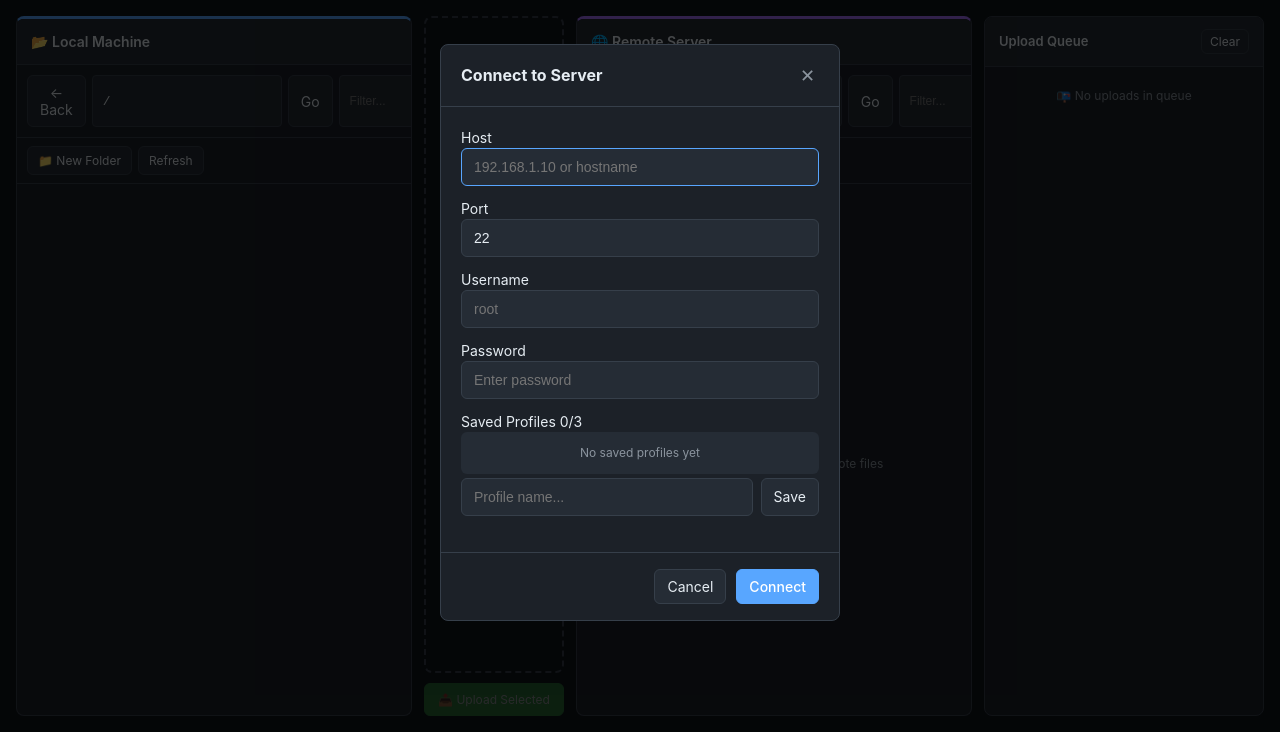
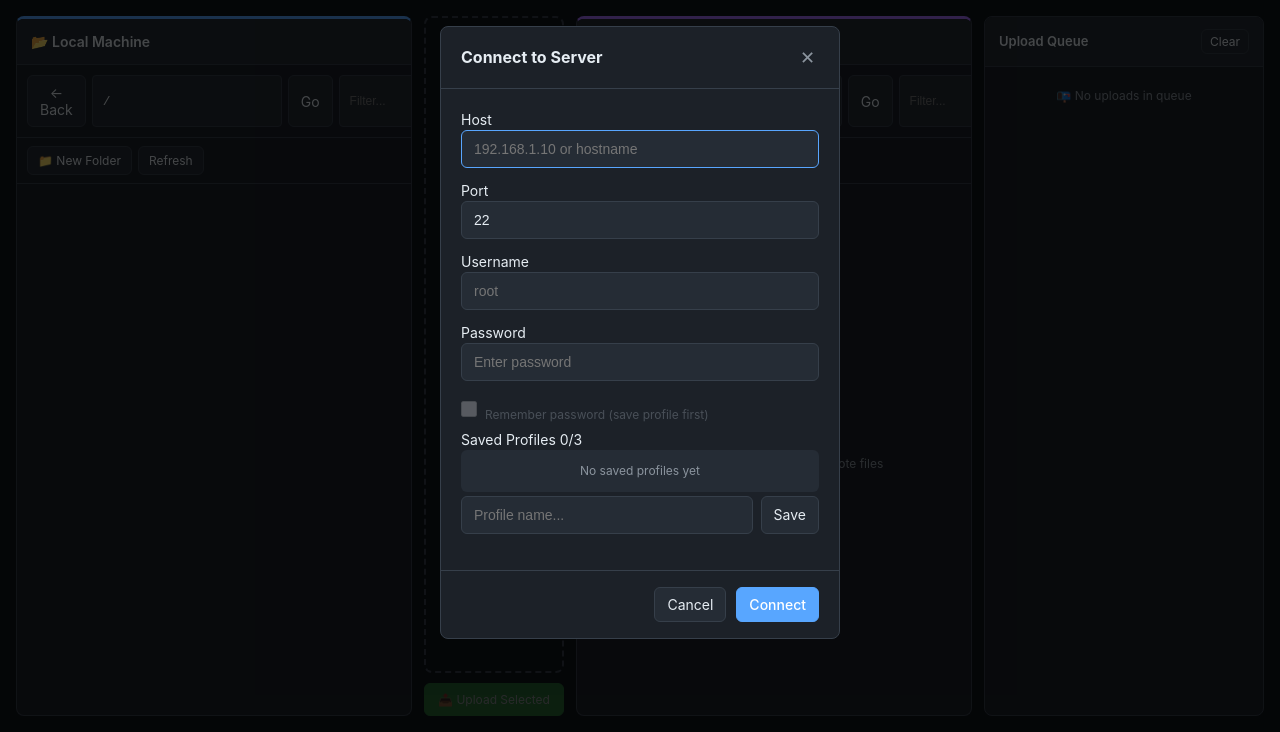
Before and after one commit to Scenci/deaddrop, a website built with Vite: page index.html in a window 1280 px wide. Both pictures are taken after a click on the button "🔗 Connect". Shown: the part 68-800 px from the top of the page. Built offline with nearby package versions, Linux system fonts and the light colour scheme.

Commit message:
we're adding keyring functionality

```diff
--- a/index.html
+++ b/index.html
@@ -52,9 +52,13 @@
             </div>
 
             <div class="form-group">
-              <label for="password">Password</label>
-              <input type="password" id="password" placeholder="Enter password" />
+            <label for="password">Password</label>
+            <input type="password" id="password" placeholder="Enter password" />
+            <div class="checkbox-row">
+              <input type="checkbox" id="remember-password" disabled />
+              <label for="remember-password" class="disabled">Remember password (save profile first)</label>
             </div>
+          </div>
 
             <div id="connect-status"></div>
           </div>
--- a/src-tauri/Cargo.toml
+++ b/src-tauri/Cargo.toml
@@ -26,3 +26,4 @@ serde_json = "1"
 ssh2 = "0.9"
 tokio = { version = "1", features = ["sync"] }
 dirs = "5"
+keyring = { version = "3", features = ["apple-native", "windows-native", "sync-secret-service"] }
--- a/src/main.ts
+++ b/src/main.ts
@@ -134,9 +134,11 @@ window.addEventListener("DOMContentLoaded", async () => {
   const localSearchInput = document.querySelector<HTMLInputElement>("#local-search")!;
   const remoteSearchInput = document.querySelector<HTMLInputElement>("#remote-search")!;
 
-  // Get additional elements
+  // Profile related buttons
   const saveProfileBtn = document.querySelector<HTMLButtonElement>("#save-profile-btn")!;
   const profileNameInput = document.querySelector<HTMLInputElement>("#profile-name")!;
+  const rememberCheckbox = document.querySelector<HTMLInputElement>("#remember-password")!;
+  const rememberLabel = document.querySelector<HTMLLabelElement>("label[for='remember-password']")!;
 
 
   localSearchInput.addEventListener("input", () => {
--- a/src/styles.css
+++ b/src/styles.css
@@ -1068,3 +1068,36 @@ button.danger:hover {
   margin: 0;
   line-height: 1.5;
 }
+
+/* ============ REMEMBER PASSWORD CHECKBOX ============ */
+.checkbox-row {
+  display: flex;
+  align-items: center;
+  gap: 8px;
+  margin-top: 8px;
+}
+
+.checkbox-row input[type="checkbox"] {
+  width: 16px;
+  height: 16px;
+  accent-color: var(--accent);
+  cursor: pointer;
+}
+
+.checkbox-row input[type="checkbox"]:disabled {
+  opacity: 0.4;
+  cursor: not-allowed;
+}
+
+.checkbox-row label {
+  font-size: calc(12px * var(--zoom));
+  color: var(--text-secondary);
+  cursor: pointer;
+  user-select: none;
+  margin-bottom: 0;
+}
+
+.checkbox-row label.disabled {
+  opacity: 0.4;
+  cursor: not-allowed;
+}
```
Also changed, not shown: 1 other file.
